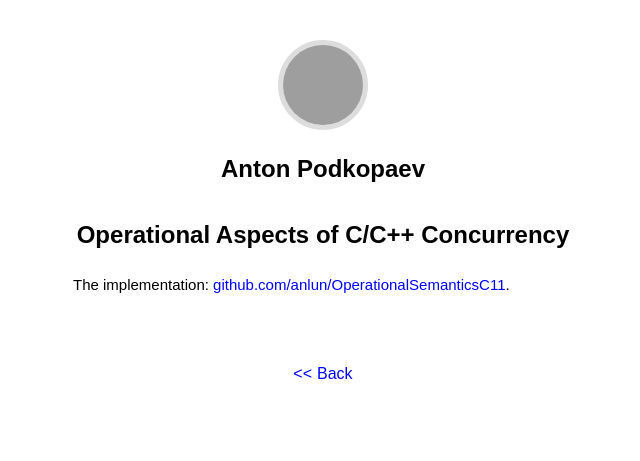
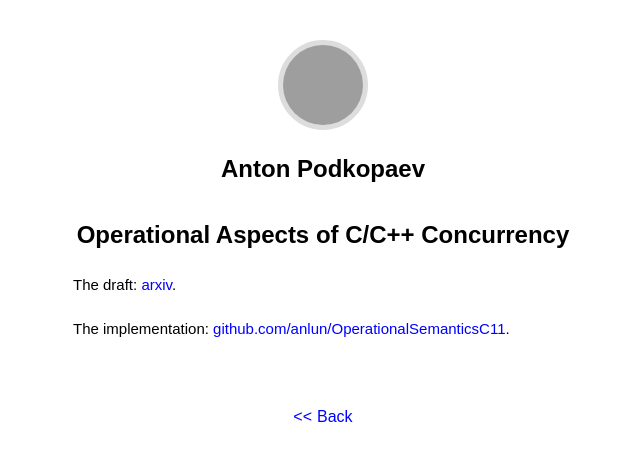
Before and after one commit to anlun/anlun.github.io, a Jekyll site: the page built from opc11.md, in a window 1280 px wide. Shown: the top 461 px of the page, without its empty margins (317-957 px from the left). Built offline with Jekyll 4.4.1, drawn with Linux system fonts in a browser that asks for light colours; some web fonts are replaced; grey boxes are pictures that could not be loaded.

Commit message:
Added link to arxiv.

```diff
--- a/opc11.md
+++ b/opc11.md
@@ -3,4 +3,6 @@ layout: page
 title: Operational Aspects of C/C++ Concurrency
 ---
 
+The draft: [arxiv](http://arxiv.org/abs/1606.01400).
+
 The implementation: [github.com/anlun/OperationalSemanticsC11](https://github.com/anlun/OperationalSemanticsC11).
```
